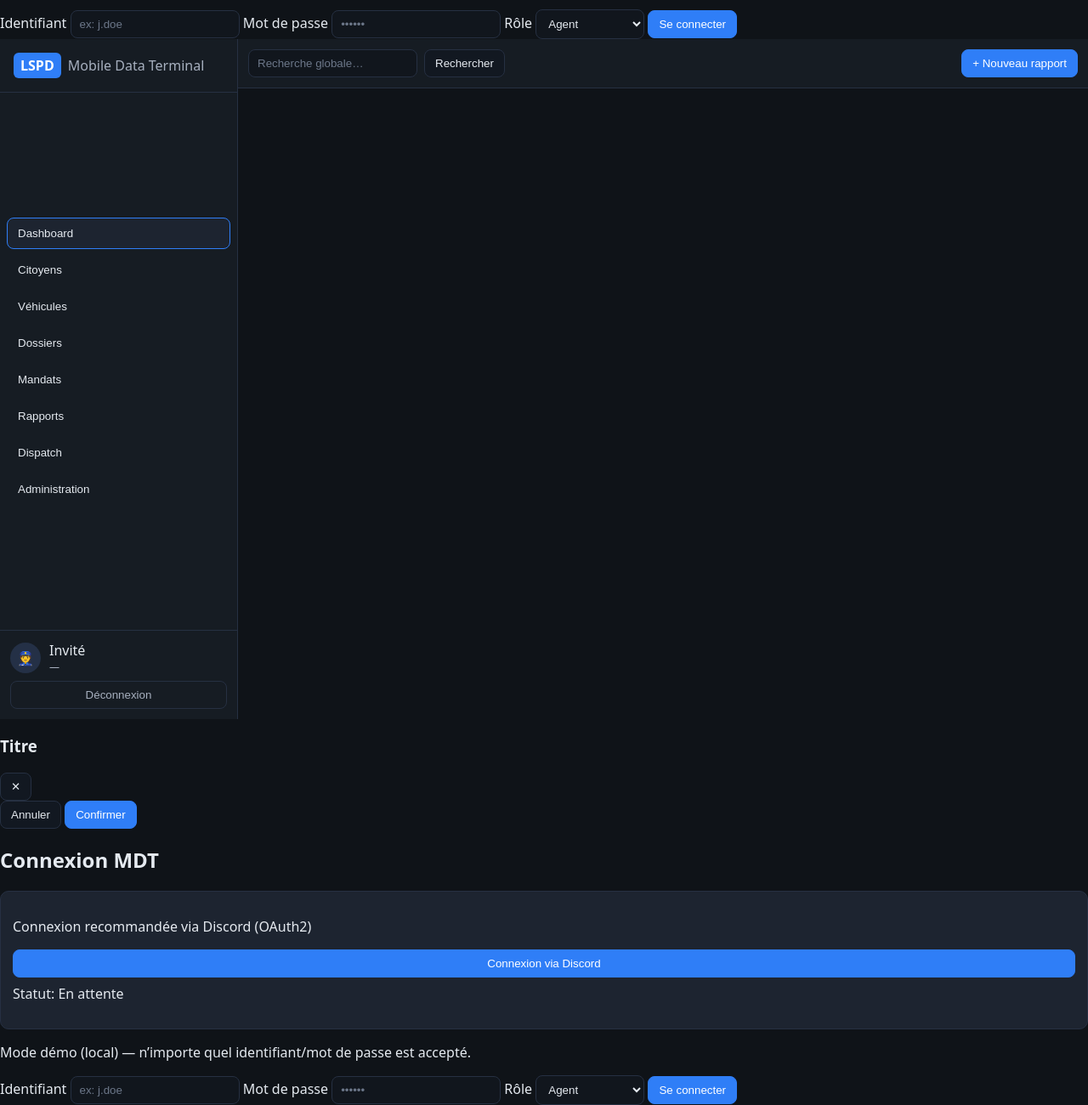
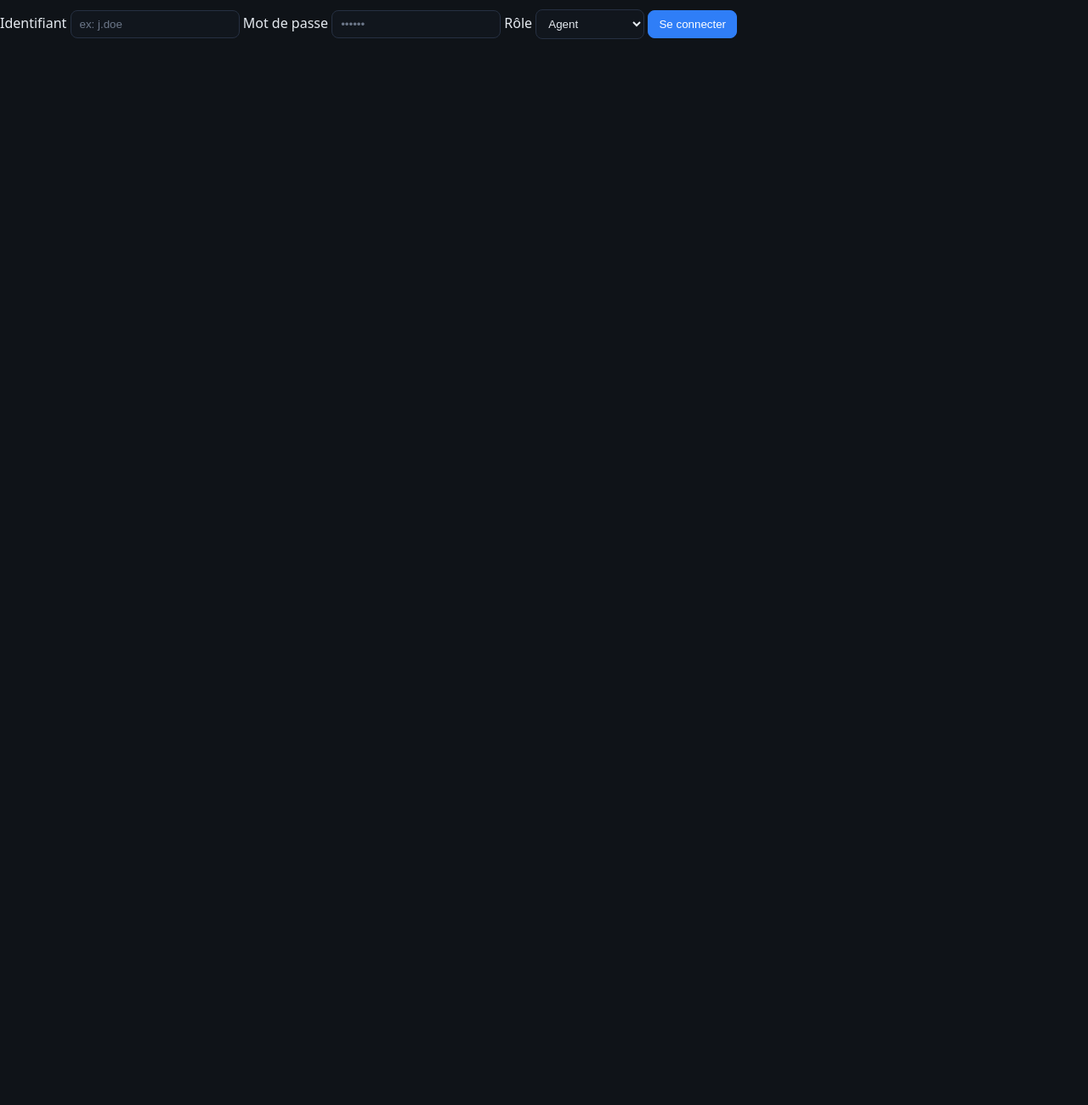
Before and after one commit to KynoxxI/MDT, a plain HTML site: page index.html in a window 1280 px wide. Shown: the part 1207-2507 px from the top of the page at 85% size. After the commit the page ends 1253 px from the top, so only its background shows below. Drawn offline with Linux system fonts and the light colour scheme.

Commit message:
Update index.html

```diff
--- a/index.html
+++ b/index.html
@@ -22,7 +22,6 @@
         <button data-route="cases" class="nav-item">Dossiers</button>
         <button data-route="warrants" class="nav-item">Mandats</button>
         <button data-route="reports" class="nav-item">Rapports</button>
-        <button data-route="dispatch" class="nav-item">Dispatch</button> <!-- AJOUT -->
         <button data-route="admin" class="nav-item role-admin">Administration</button>
       </nav>
       <div class="sidebar-bottom">
@@ -103,143 +102,10 @@
     </form>
   </div>
 
-  <!-- Config OAuth Discord côté front -->
+  <!-- Config OAuth Discord côté front (le code échange nécessite un backend) -->
   <script>
     const DISCORD_CLIENT_ID = '1445998594955022408';
-    const REDIRECT_URI = 'https://kynoxxi.github.io/MDT/';
-
-    const oauthAuthorizeURL = new URL('https://discord.com/oauth2/authorize');
-    oauthAuthorizeURL.searchParams.set('client_id', DISCORD_CLIENT_ID);
-    oauthAuthorizeURL.searchParams.set('redirect_uri', REDIRECT_URI);
-    oauthAuthorizeURL.searchParams.set('response_type', 'code');
-    oauthAuthorizeURL.searchParams.set('scope', 'identify');
-
-    const discordLink = document.getElementById('discord-login-link');
-    discordLink.href = oauthAuthorizeURL.toString();
-
-    const params = new URLSearchParams(location.search);
-    const code = params.get('code');
-    const discordStatus = document.getElementById('discord-status');
-    if (discordStatus) {
-      if (code) {
-        discordStatus.textContent = 'Statut: Code reçu de Discord ✔ — échange à implémenter côté serveur';
-      } else {
-        discordStatus.textContent = 'Statut: En attente — clique sur “Connexion via Discord”';
-      }
-    }
-  </script>
-
-  <script src="app.js"></script>
-</body>
-</html><!DOCTYPE html>
-<html lang="fr">
-<head>
-  <meta charset="UTF-8" />
-  <meta name="viewport" content="width=device-width, initial-scale=1.0"/>
-  <title>LSPD Mobile Data Terminal</title>
-  <link rel="stylesheet" href="styles.css"/>
-  <meta name="color-scheme" content="dark">
-</head>
-<body>
-  <div id="app">
-    <!-- Barre latérale -->
-    <aside class="sidebar">
-      <div class="brand">
-        <span class="brand-badge">LSPD</span>
-        <span class="brand-title">Mobile Data Terminal</span>
-      </div>
-      <nav class="nav">
-        <button data-route="dashboard" class="nav-item active">Dashboard</button>
-        <button data-route="citizens" class="nav-item">Citoyens</button>
-        <button data-route="vehicles" class="nav-item">Véhicules</button>
-        <button data-route="cases" class="nav-item">Dossiers</button>
-        <button data-route="warrants" class="nav-item">Mandats</button>
-        <button data-route="reports" class="nav-item">Rapports</button>
-        <button data-route="dispatch" class="nav-item">Dispatch</button> <!-- AJOUT -->
-        <button data-route="admin" class="nav-item role-admin">Administration</button>
-      </nav>
-      <div class="sidebar-bottom">
-        <div class="user-info">
-          <div class="avatar" id="user-avatar">👮</div>
-          <div>
-            <div id="user-name">Invité</div>
-            <div id="user-role" class="role">—</div>
-          </div>
-        </div>
-        <button id="logout" class="logout">Déconnexion</button>
-      </div>
-    </aside>
-
-    <!-- Contenu principal -->
-    <main class="main">
-      <header class="topbar">
-        <div class="search">
-          <input id="global-search" type="text" placeholder="Recherche globale…"/>
-          <button id="search-btn">Rechercher</button>
-        </div>
-        <div class="top-actions">
-          <button id="quick-create" class="primary">+ Nouveau rapport</button>
-        </div>
-      </header>
-
-      <section id="view" class="view"></section>
-    </main>
-  </div>
-
-  <!-- Modale générique -->
-  <div id="modal" class="modal hidden">
-    <div class="modal-content">
-      <div class="modal-header">
-        <h3 id="modal-title">Titre</h3>
-        <button id="modal-close" class="icon">✕</button>
-      </div>
-      <div id="modal-body" class="modal-body"></div>
-      <div class="modal-footer">
-        <button id="modal-cancel">Annuler</button>
-        <button id="modal-confirm" class="primary">Confirmer</button>
-      </div>
-    </div>
-    <div class="modal-backdrop"></div>
-  </div>
-
-  <!-- Écran de connexion -->
-  <div id="login-screen" class="login-screen">
-    <form id="login-form" class="login-card">
-      <h2>Connexion MDT</h2>
-
-      <div class="card soft">
-        <p class="hint">Connexion recommandée via Discord (OAuth2)</p>
-        <a id="discord-login-link" href="#" rel="noopener">
-          <button type="button" class="primary" style="width: 100%;">Connexion via Discord</button>
-        </a>
-        <p id="discord-status" class="hint" style="margin-top: 8px;">Statut: En attente</p>
-      </div>
-
-      <div class="divider"></div>
-
-      <p class="hint">Mode démo (local) — n’importe quel identifiant/mot de passe est accepté.</p>
-      <label>Identifiant
-        <input name="username" required placeholder="ex: j.doe"/>
-      </label>
-      <label>Mot de passe
-        <input name="password" type="password" required placeholder="••••••"/>
-      </label>
-      <label>Rôle
-        <select name="role">
-          <option value="officer">Agent</option>
-          <option value="sergeant">Sergent</option>
-          <option value="detective">Détective</option>
-          <option value="admin">Administrateur</option>
-        </select>
-      </label>
-      <button type="submit" class="primary">Se connecter</button>
-    </form>
-  </div>
-
-  <!-- Config OAuth Discord côté front -->
-  <script>
-    const DISCORD_CLIENT_ID = '1445998594955022408';
-    const REDIRECT_URI = 'https://kynoxxi.github.io/MDT/';
+    const REDIRECT_URI = 'https://kynoxxi.github.io/MDT/'; // doit correspondre au Developer Portal
 
     const oauthAuthorizeURL = new URL('https://discord.com/oauth2/authorize');
     oauthAuthorizeURL.searchParams.set('client_id', DISCORD_CLIENT_ID);
```
